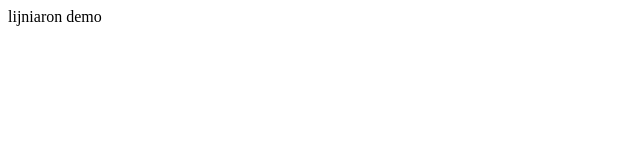
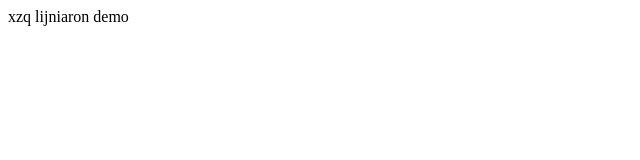
Before and after one commit to 1113-inn/git--demo, a plain HTML site: page index.html in a window 1280 px wide. Shown: the full height of the page, 0-640 px from the left. Drawn offline with Linux system fonts and the light colour scheme.

Commit message:
forth save

```diff
--- a/index.html
+++ b/index.html
@@ -7,6 +7,8 @@
 </head>
 <body>
 
+
+    xzq
     lijniaron
     demo
 </body>
```
